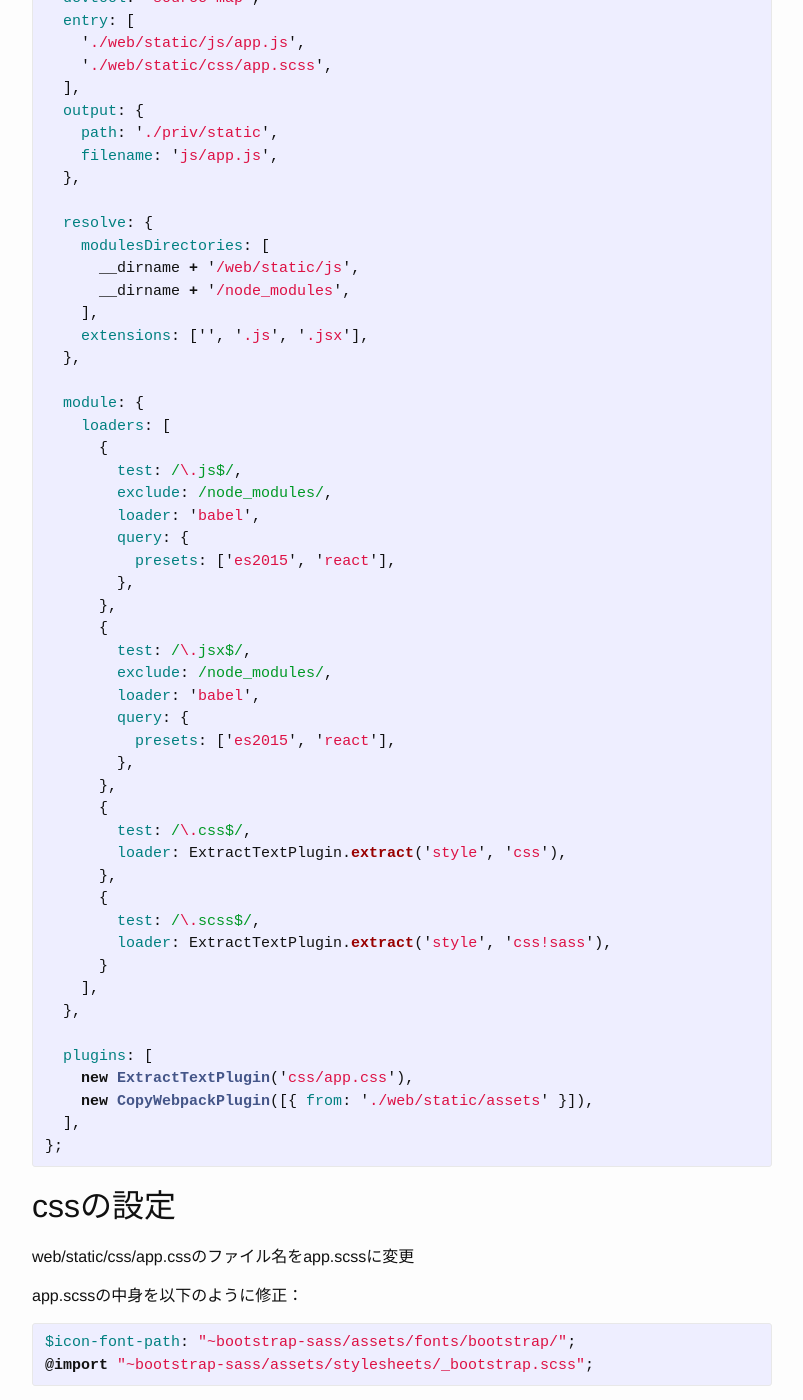
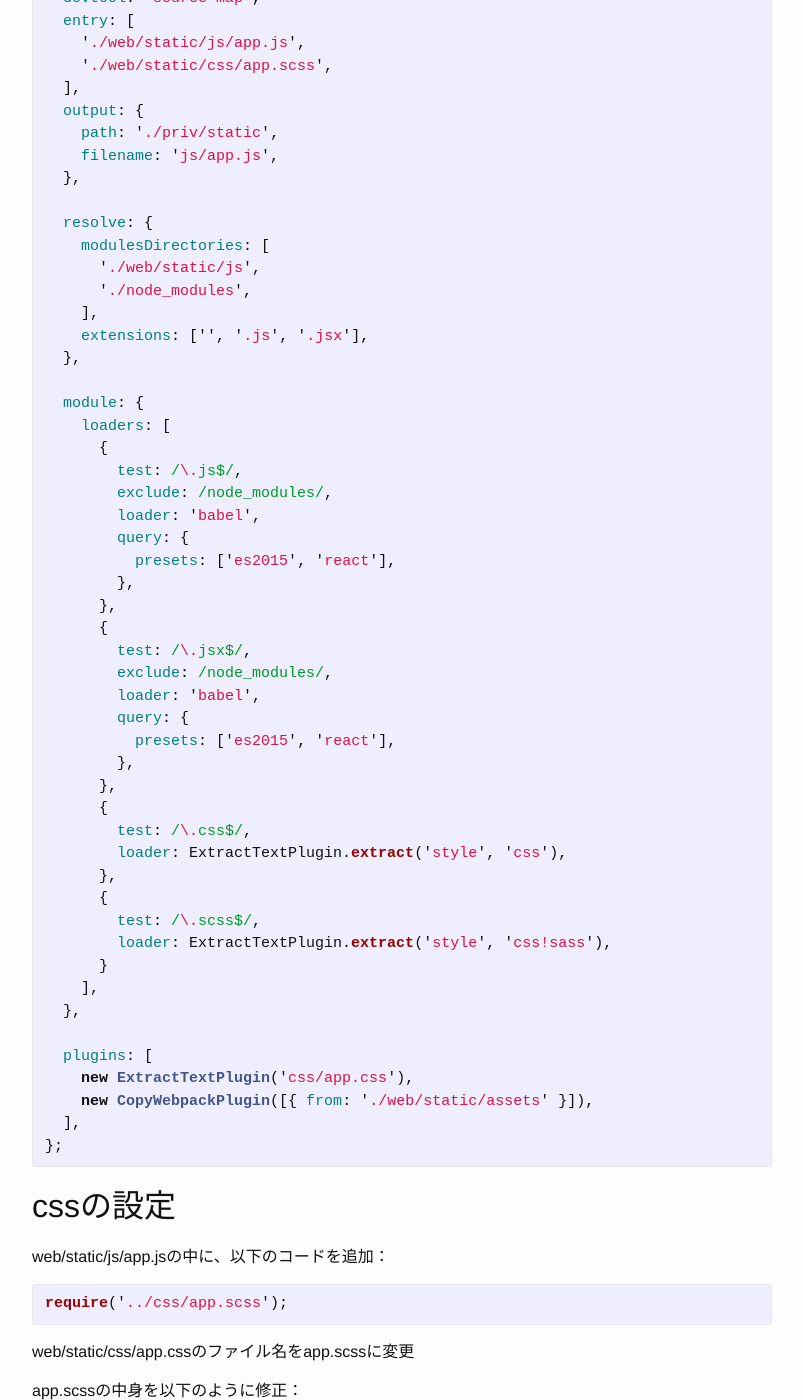
Before and after one commit to guofei/ja, a Jekyll site: the page built from _posts/2016-02-10-phoenix-webpack-react.md, in a window 1280 px wide and 1400 px high, scrolled down 2516 px. Shown: the whole window, without its empty margins (238-1041 px from the left). Built offline with Jekyll 4.4.1, drawn with Linux system fonts in a browser that asks for light colours; comment, search, counter and statistics services are not loaded.

Commit message:
feat: change post

```diff
--- a/_posts/2016-02-10-phoenix-webpack-react.md
+++ b/_posts/2016-02-10-phoenix-webpack-react.md
@@ -116,8 +116,8 @@ module.exports = {
 
   resolve: {
     modulesDirectories: [
-      __dirname + '/web/static/js',
-      __dirname + '/node_modules',
+      './web/static/js',
+      './node_modules',
     ],
     extensions: ['', '.js', '.jsx'],
   },
@@ -159,6 +159,12 @@ module.exports = {
 {% endhighlight js %}
 
 ## cssの設定
+web/static/js/app.jsの中に、以下のコードを追加：
+{% highlight js %}
+require('../css/app.scss');
+{% endhighlight js %}
+
+
 web/static/css/app.cssのファイル名をapp.scssに変更
 
 app.scssの中身を以下のように修正：
```
